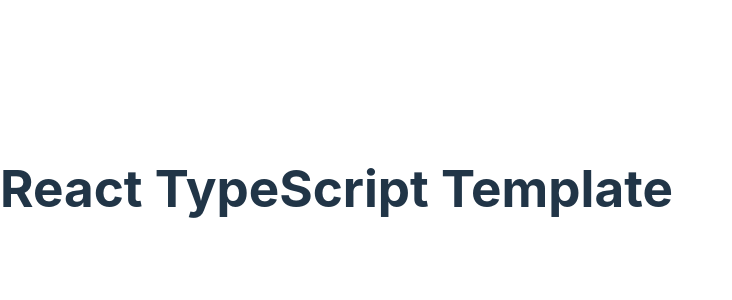
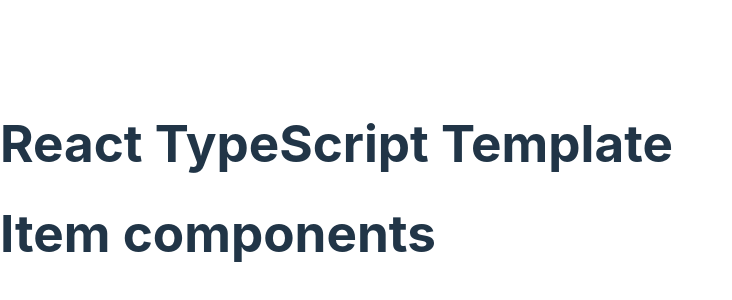
Before and after one commit to tmyOgw5/vite-project, a React (Vite) app: page / in a window 1280 px wide. Shown: the part 212-512 px from the top of the page, without its empty margins (0-732 px from the left). Built offline with nearby package versions, Linux system fonts and the light colour scheme.

Commit message:
add component

```diff
--- a/src/App.tsx
+++ b/src/App.tsx
@@ -1,9 +1,11 @@
 import React from 'react'
+import Item from './components/Item'
 
 function App() {
   return (
     <div className="App">
       <h1>React TypeScript Template</h1>
+      <Item />
     </div>
   )
 }
--- /dev/null
+++ b/src/components/Item.tsx
@@ -0,0 +1,11 @@
+import React from "react";
+
+function Item() {
+    return (
+        <div className="Item">
+            <h1>Item components</h1>
+        </div>
+    )
+}
+
+export default Item
```
